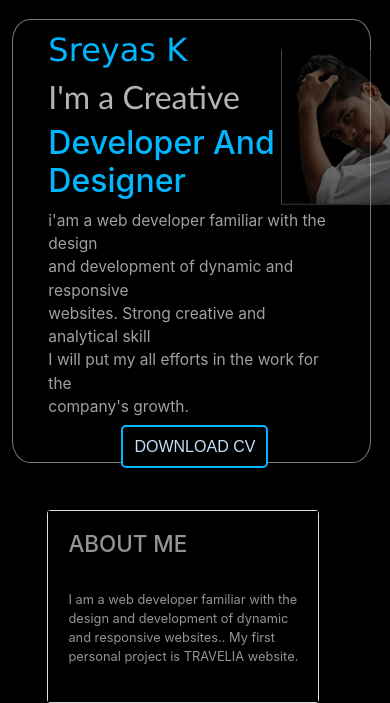
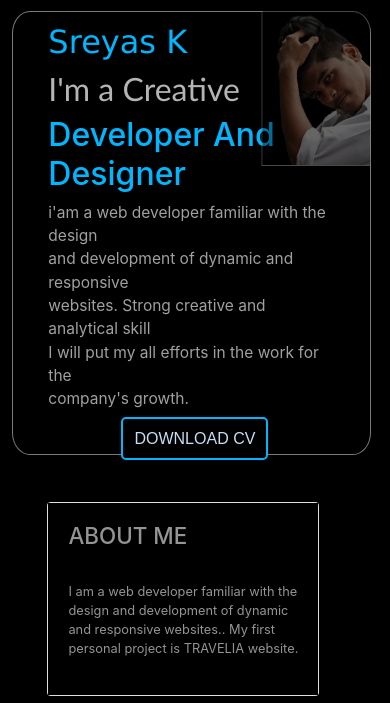
Before and after one commit to sreyasmagesh/portfolio, a Django app: page / in a window 390 px wide. Shown: the part 237-940 px from the top of the page. Run offline with Django 4.2, Linux system fonts and the light colour scheme; grey boxes are pictures that could not be loaded.

Commit message:
seventh committ

```diff
--- a/portfolioapp/static/css/home.css
+++ b/portfolioapp/static/css/home.css
@@ -116,9 +116,10 @@ body{
 	.div2 img{
 
 	 width: 28%;
-	 margin-left: -50%;
+
 	 opacity: 0.4;
-	 transform: translateY(25%);
+	 transform: translateY(4%);
+	 transform: translateX(-18%);
 	 border-bottom: 1px solid rgb(180, 180, 180);
 	 border-left: 1px solid rgb(180, 180, 180);
 	}
@@ -131,7 +132,7 @@ body{
 		display: inline-block;
 		margin-left: 0%;
 		padding: 0%;
-		margin-top: 5%;
+		margin-top: 3%;
 		margin-bottom: 2%;
 		border:1px solid rgb(122, 122, 122);
 		border-radius: 5%;
@@ -183,5 +184,6 @@ body{
 	.div2 .bio{
 		margin-left: 3%;
 		margin-right: 5%;
+
 	}
   }
```
